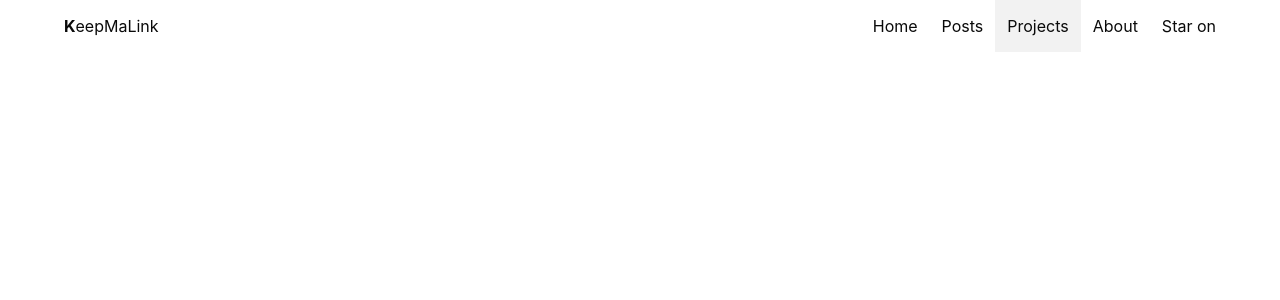
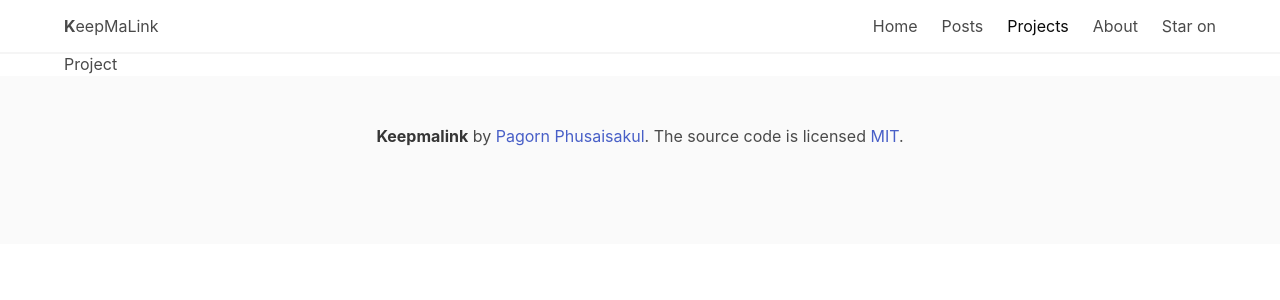
Before and after one commit to nrogap/keepmalink, a React (Create React App) app: page /projects in a window 1280 px wide. Shown: the top 300 px of the page. Built offline with nearby package versions, Linux system fonts and the light colour scheme.

Commit message:
Add padding-top in <html>, update readme and clean code

```diff
--- a/public/index.html
+++ b/public/index.html
@@ -1,5 +1,5 @@
 <!DOCTYPE html>
-<html lang="en">
+<html lang="en" class="has-navbar-fixed-top">
   <head>
     <meta charset="utf-8">
     <meta name="viewport" content="width=device-width, initial-scale=1, shrink-to-fit=no">
@@ -19,7 +19,7 @@
       work correctly both with client-side routing and a non-root public URL.
       Learn how to configure a non-root public URL by running `npm run build`.
     -->
-    <title>React App</title>
+    <title>KeepMaLink</title>
   </head>
   <body>
     <noscript>
--- a/src/App.css
+++ /dev/null
@@ -1,29 +0,0 @@
-.App {
-  text-align: center;
-}
-
-.App-logo {
-  animation: App-logo-spin infinite 20s linear;
-  height: 80px;
-}
-
-.App-header {
-  background-color: #222;
-  height: 150px;
-  padding: 20px;
-  color: white;
-}
-
-.App-title {
-  font-size: 1.5em;
-  color: yellowgreen;
-}
-
-.App-intro {
-  font-size: large;
-}
-
-@keyframes App-logo-spin {
-  from { transform: rotate(0deg); }
-  to { transform: rotate(360deg); }
-}
--- a/src/App.js
+++ b/src/App.js
@@ -1,29 +1,15 @@
 import React from 'react'
 import { Route, Switch } from 'react-router-dom'
 
-import 'bulma/css/bulma.css'
+import Header from './containers/Header'
+import Footer from './components/Footer'
 
-import Header from './containers/Header'
 import HomePage from './containers/HomePage'
 import AboutPage from './containers/AboutPage'
 import PostPage from './containers/PostPage'
 import ProjectPage from './containers/ProjectPage'
 
 class App extends React.Component {
-  constructor(props) {
-    super(props)
-
-    this.state = {
-      isActive: false
-    }
-  }
-
-  toggleNav = () => {
-    this.setState(prevState => ({
-      isActive: !prevState.isActive
-    }))
-  }
-
   render() {
     return (
       <div className="App">
@@ -36,6 +22,7 @@
             <Route path="/projects" component={ProjectPage} />
           </Switch>
         </div>
+        <Footer />
       </div>
     )
   }
--- /dev/null
+++ b/src/components/Footer.js
@@ -0,0 +1,18 @@
+import React from 'react'
+
+class Footer extends React.Component {
+  render() {
+    return (
+      <footer class="footer">
+        <div class="content has-text-centered">
+          <p>
+            <strong>Keepmalink</strong> by <a href="https://github.com/nrogapp">Pagorn Phusaisakul</a>
+            . The source code is licensed <a href="http://opensource.org/licenses/mit-license.php">MIT</a>.
+          </p>
+        </div>
+      </footer>
+    )
+  }
+}
+
+export default Footer
--- a/src/containers/Header.js
+++ b/src/containers/Header.js
@@ -2,12 +2,8 @@
 import { NavLink } from 'react-router-dom'
 
 class Header extends React.Component {
-  constructor(props) {
-    super(props)
-
-    this.state = {
-      isActive: false
-    }
+  state = {
+    isActive: false
   }
 
   toggleNav = () => {
@@ -19,11 +15,11 @@
   render() {
     return (
       <div className="Header">
-        <nav className="navbar is-white is-fixed-top">
+        <nav className="navbar has-shadow is-fixed-top">
           <div className="container">
             <div className="navbar-brand">
               <a className="navbar-item" href="/">
-                <b>K</b>eepMaLink
+                <strong>K</strong>eepMaLink
               </a>
               <div
                 className="navbar-burger burger"
@@ -35,8 +31,8 @@
               </div>
             </div>
             <div
+              className={this.state.isActive ? 'navbar-menu is-active' : 'navbar-menu'}
               id="mainNav"
-              className={this.state.isActive ? 'navbar-menu is-active' : 'navbar-menu'}
             >
               <div className="navbar-end">
                 <NavLink exact to="/" activeClassName="is-active" className="navbar-item">Home</NavLink>
```
Also changed, not shown: src/index.js (+6 -3 lines), 1 other file (tests, documents, lock files or other folders).
